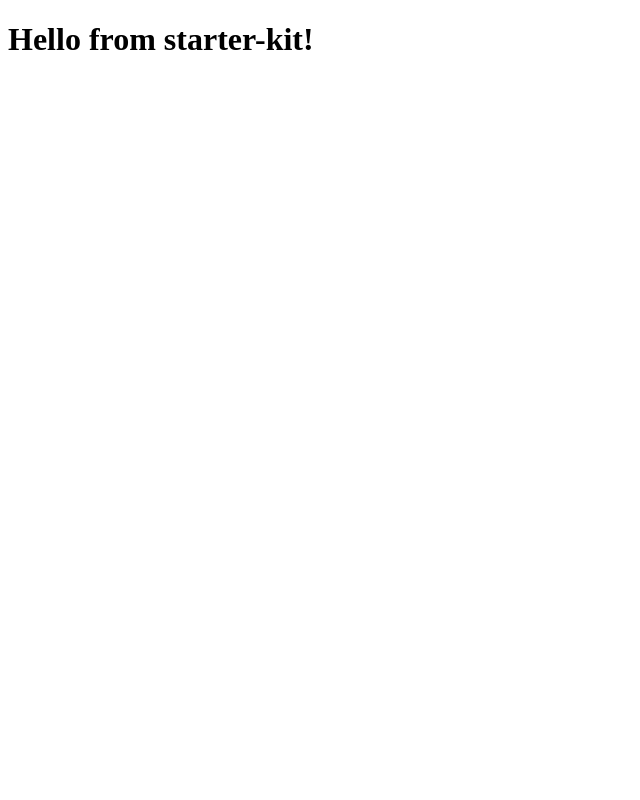
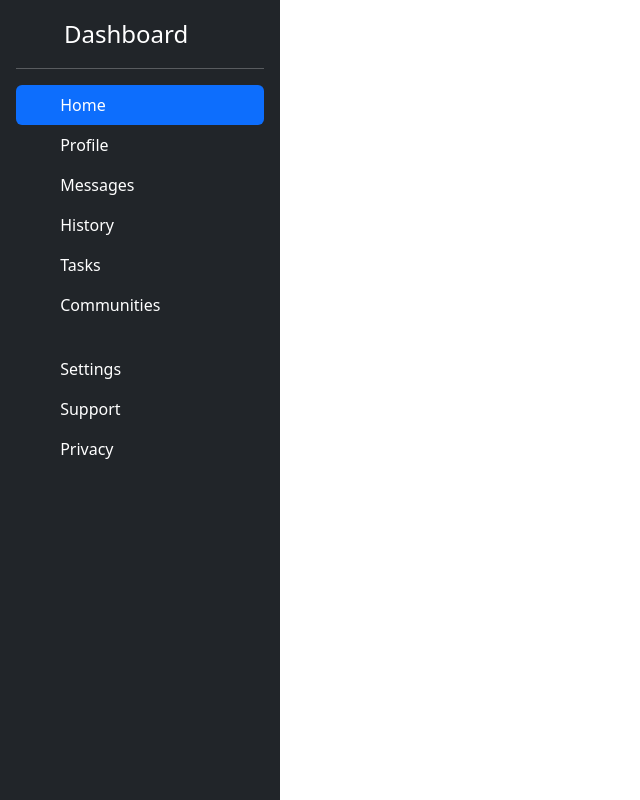
Before and after one commit to JonasKaruzas/2022_practice_odin-admin_dashboard, a website: page index.html in a window 1280 px wide. Shown: the whole page, without its empty margins (0-640 px from the left). Drawn offline with nearby package versions, Linux system fonts and the light colour scheme.

Commit message:
feat: initial

```diff
--- a/index.html
+++ b/index.html
@@ -4,14 +4,113 @@
     <meta charset="UTF-8" />
     <meta http-equiv="X-UA-Compatible" content="IE=edge" />
     <meta name="viewport" content="width=device-width, initial-scale=1.0" />
-    <title>Hello from starter-kit!</title>
-
+    <title>Dashboard</title>
+    <link
+      href="https://cdn.jsdelivr.net/npm/bootstrap@5.2.1/dist/css/bootstrap.min.css"
+      rel="stylesheet"
+      integrity="sha384-iYQeCzEYFbKjA/T2uDLTpkwGzCiq6soy8tYaI1GyVh/UjpbCx/TYkiZhlZB6+fzT"
+      crossorigin="anonymous"
+    />
+    <script
+      src="https://cdn.jsdelivr.net/npm/bootstrap@5.2.1/dist/js/bootstrap.bundle.min.js"
+      integrity="sha384-u1OknCvxWvY5kfmNBILK2hRnQC3Pr17a+RTT6rIHI7NnikvbZlHgTPOOmMi466C8"
+      crossorigin="anonymous"
+    ></script>
     <link rel="stylesheet" href="./style/style.css" />
+    <script src="./script.js" defer></script>
   </head>
-
   <body>
-    <h1>Hello from starter-kit!</h1>
+    <main class="d-flex flex-nowrap">
+      <div
+        class="d-flex flex-column flex-shrink-0 p-3 text-bg-dark"
+        style="width: 280px"
+      >
+        <a
+          href="/"
+          class="d-flex align-items-center mb-3 mb-md-0 me-md-auto text-white text-decoration-none"
+        >
+          <svg class="bi pe-none me-2" width="40" height="32">
+            <use xlink:href="#bootstrap"></use>
+          </svg>
+          <span class="fs-4">Dashboard</span>
+        </a>
+        <hr />
+        <ul class="nav nav-pills flex-column mb-auto">
+          <li class="nav-item">
+            <a href="#" class="nav-link active" aria-current="page">
+              <svg class="bi pe-none me-2" width="16" height="16">
+                <use xlink:href="#home"></use>
+              </svg>
+              Home
+            </a>
+          </li>
+          <li>
+            <a href="#" class="nav-link text-white">
+              <svg class="bi pe-none me-2" width="16" height="16">
+                <use xlink:href="#speedometer2"></use>
+              </svg>
+              Profile
+            </a>
+          </li>
+          <li>
+            <a href="#" class="nav-link text-white">
+              <svg class="bi pe-none me-2" width="16" height="16">
+                <use xlink:href="#table"></use>
+              </svg>
+              Messages
+            </a>
+          </li>
+          <li>
+            <a href="#" class="nav-link text-white">
+              <svg class="bi pe-none me-2" width="16" height="16">
+                <use xlink:href="#grid"></use>
+              </svg>
+              History
+            </a>
+          </li>
+          <li>
+            <a href="#" class="nav-link text-white">
+              <svg class="bi pe-none me-2" width="16" height="16">
+                <use xlink:href="#people-circle"></use>
+              </svg>
+              Tasks
+            </a>
+          </li>
+          <li>
+            <a href="#" class="nav-link text-white">
+              <svg class="bi pe-none me-2" width="16" height="16">
+                <use xlink:href="bootstrap-icons.svg#people-circle"></use>
+              </svg>
+              Communities
+            </a>
+          </li>
+          <li><br /></li>
+          <li>
+            <a href="#" class="nav-link text-white">
+              <svg class="bi pe-none me-2" width="16" height="16">
+                <use xlink:href="#people-circle"></use>
+              </svg>
+              Settings
+            </a>
+          </li>
+          <li>
+            <a href="#" class="nav-link text-white">
+              <svg class="bi pe-none me-2" width="16" height="16">
+                <use xlink:href="#people-circle"></use>
+              </svg>
+              Support
+            </a>
+          </li>
+          <li>
+            <a href="#" class="nav-link text-white">
+              <svg class="bi pe-none me-2" width="16" height="16">
+                <use xlink:href="#people-circle"></use>
+              </svg>
+              Privacy
+            </a>
+          </li>
+        </ul>
+      </div>
+    </main>
   </body>
-
-  <script src="./script.js"></script>
 </html>
--- a/package.json
+++ b/package.json
@@ -11,7 +11,9 @@
   },
   "author": "",
   "license": "ISC",
-  "dependencies": {},
+  "dependencies": {
+    "bootstrap-icons": "^1.9.1"
+  },
   "devDependencies": {
     "eslint": "^8.23.0",
     "eslint-config-airbnb-base": "^15.0.0",
--- a/script.js
+++ b/script.js
@@ -1 +1 @@
-// Time to script!
+console.log("works");
--- a/style/style.scss
+++ b/style/style.scss
@@ -1 +1,3 @@
-// Write your styles
+main {
+  height: 100vh;
+}
```
Also changed, not shown: img/card-account-details-outline.svg (added), img/home.svg (added), img/img.png (deleted), img/message.svg (added), img/settings.png (deleted), img/view-dashboard.svg (added), style/style.css, 2 other files.
